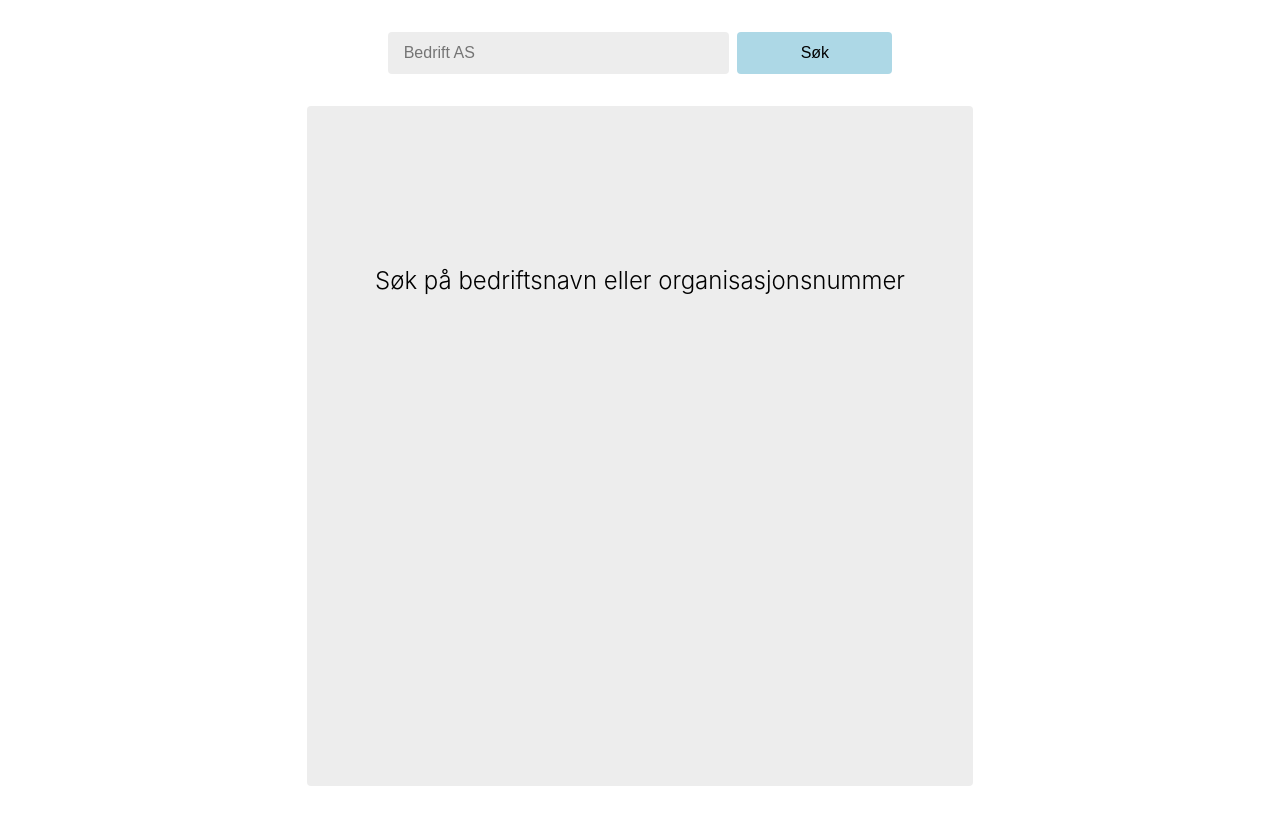
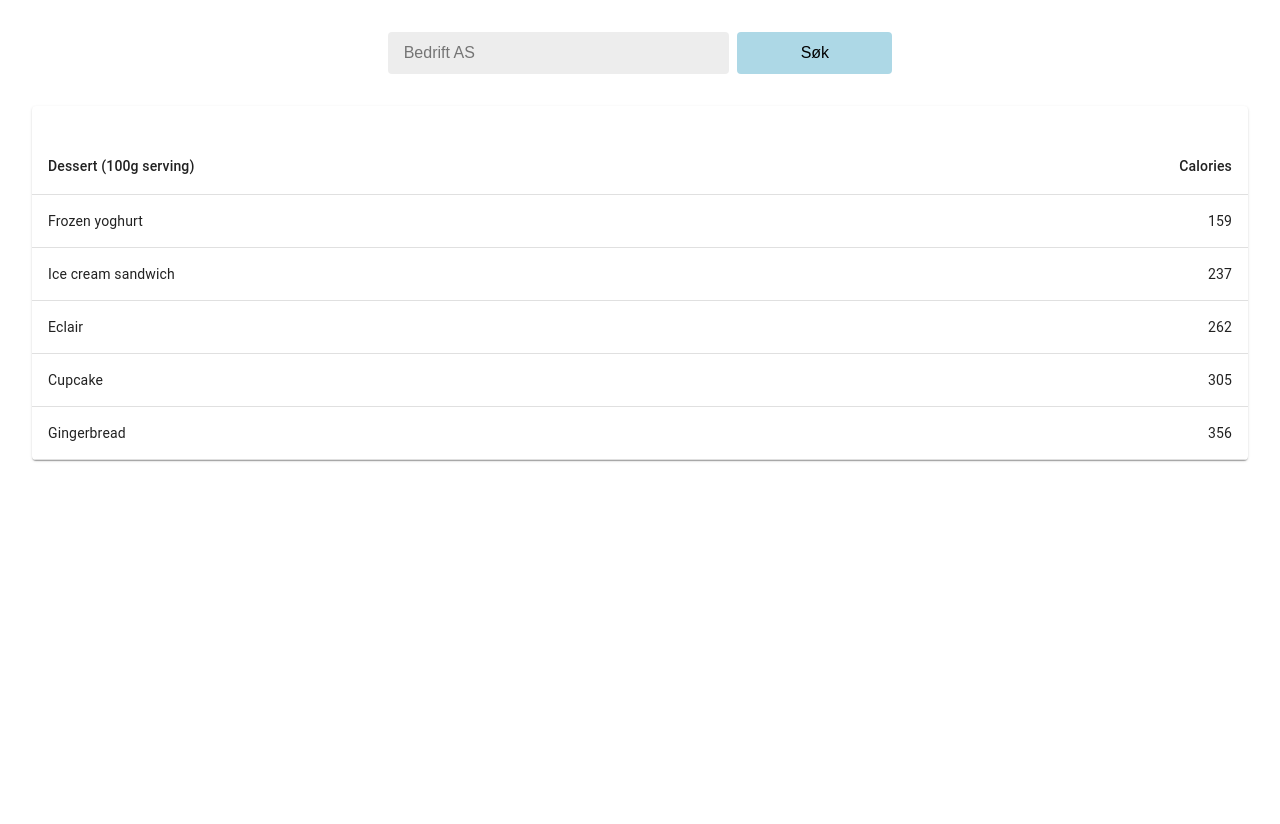
Before and after one commit to Skulsta/brreg, a React (Create React App) app: page / in a window 1280 px wide. Shown: the top 824 px of the page. After the commit the page ends 800 px from the top, so only its background shows below. Built offline with nearby package versions, Linux system fonts and the light colour scheme.

Commit message:
Added example table

```diff
--- a/src/App.js
+++ b/src/App.js
@@ -3,13 +3,14 @@
 
 import Search from "./components/Search/Search";
 import Table from "./components/Table/Table";
+import MaterialTable from "./components/MaterialTable/MaterialTable";
 
 class App extends React.Component {
   render() {
     return (
       <React.Fragment>
         <Search />
-        <Table />
+        <MaterialTable />
       </React.Fragment>
     );
   }
--- /dev/null
+++ b/src/components/MaterialTable/MaterialTable.js
@@ -0,0 +1,55 @@
+import React from "react";
+import { makeStyles } from "@material-ui/core/styles";
+import Table from "@material-ui/core/Table";
+import TableBody from "@material-ui/core/TableBody";
+import TableCell from "@material-ui/core/TableCell";
+import TableContainer from "@material-ui/core/TableContainer";
+import TableHead from "@material-ui/core/TableHead";
+import TableRow from "@material-ui/core/TableRow";
+import Paper from "@material-ui/core/Paper";
+
+const useStyles = makeStyles({
+  table: {
+    marginTop: "2rem",
+    // minWidth: 650,
+  },
+});
+
+function createData(name, calories, fat, carbs, protein) {
+  return { name, calories, fat, carbs, protein };
+}
+
+const rows = [
+  createData("Frozen yoghurt", 159, 6.0, 24, 4.0),
+  createData("Ice cream sandwich", 237, 9.0, 37, 4.3),
+  createData("Eclair", 262, 16.0, 24, 6.0),
+  createData("Cupcake", 305, 3.7, 67, 4.3),
+  createData("Gingerbread", 356, 16.0, 49, 3.9),
+];
+
+export default function SimpleTable() {
+  const classes = useStyles();
+
+  return (
+    <TableContainer component={Paper}>
+      <Table className={classes.table} aria-label="simple table">
+        <TableHead>
+          <TableRow>
+            <TableCell>Dessert (100g serving)</TableCell>
+            <TableCell align="right">Calories</TableCell>
+          </TableRow>
+        </TableHead>
+        <TableBody>
+          {rows.map((row) => (
+            <TableRow key={row.name}>
+              <TableCell component="th" scope="row">
+                {row.name}
+              </TableCell>
+              <TableCell align="right">{row.calories}</TableCell>
+            </TableRow>
+          ))}
+        </TableBody>
+      </Table>
+    </TableContainer>
+  );
+}
--- a/src/components/Search/Search.module.scss
+++ b/src/components/Search/Search.module.scss
@@ -4,9 +4,12 @@
   input {
     flex: 0.5 10ch;
     font-size: 1rem;
+    margin-bottom: 2rem;
 
   &:focus {
-      outline-color: white;
+    outline-width: 0.1px;
+    outline-offset: -1px;
+    outline-color: lightblue;
     }
 
   &[type="text"] {
```
